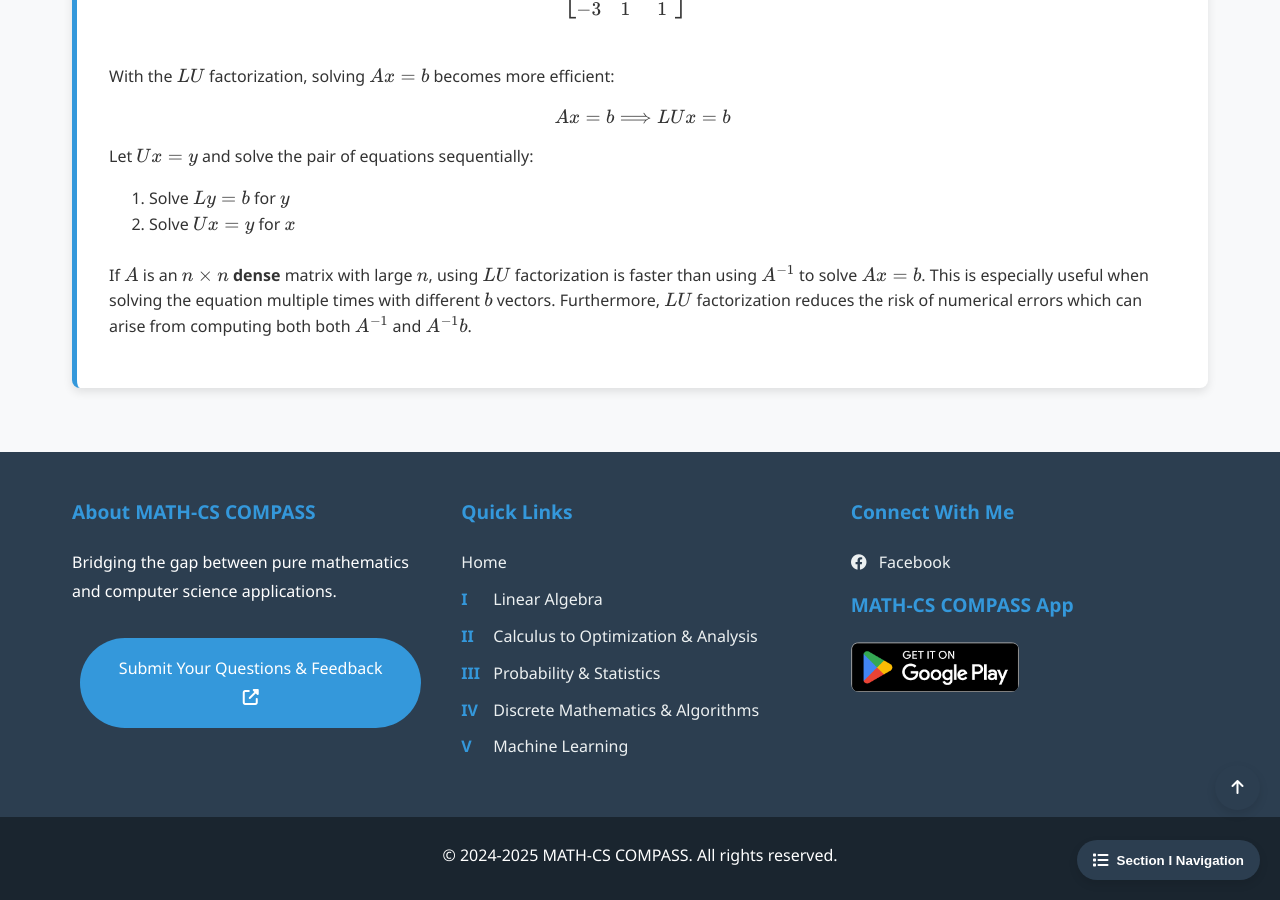
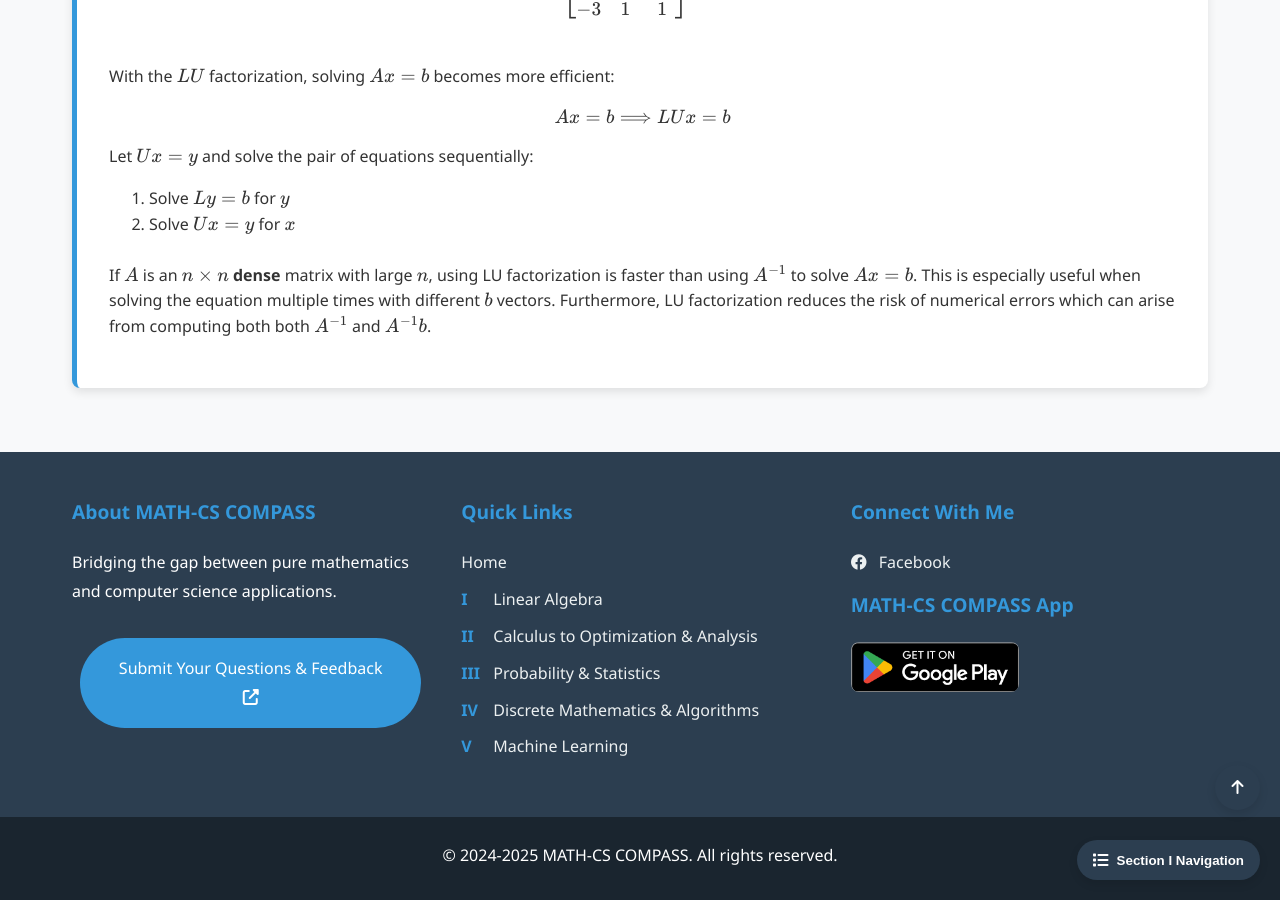
Before and after one commit to Yusukey01/yusukey01.github.io, a Jekyll site: the page built from Mathematics/Linear_algebra/matrix_algebra.html, in a window 1280 px wide and 900 px high, scrolled down 8716 px. Built offline with Jekyll 4.4.1, drawn with Linux system fonts in a browser that asks for light colours.

Commit message:
Updated Section 1-3, style css

```diff
--- a/Mathematics/Linear_algebra/matrix_algebra.html
+++ b/Mathematics/Linear_algebra/matrix_algebra.html
@@ -495,9 +495,9 @@ uses_python: false
                 <li>Solve \(Ux = y\) for \(x\)</li>
             </ol>
             <br>
-            If \(A\) is an \(n \times n\) <strong>dense</strong> matrix with large \(n\), using \(LU\) factorization is
+            If \(A\) is an \(n \times n\) <strong>dense</strong> matrix with large \(n\), using LU factorization is
             faster than using \(A^{-1}\) to solve \(Ax =b\). This is especially useful when solving the
-            equation multiple times with different \(b\) vectors. Furthermore, \(LU\) factorization reduces the risk of
+            equation multiple times with different \(b\) vectors. Furthermore, LU factorization reduces the risk of
             numerical errors which can arise from computing both both \(A^{-1}\) and \(A^{-1}b\).
             </p>
             </section>
```
